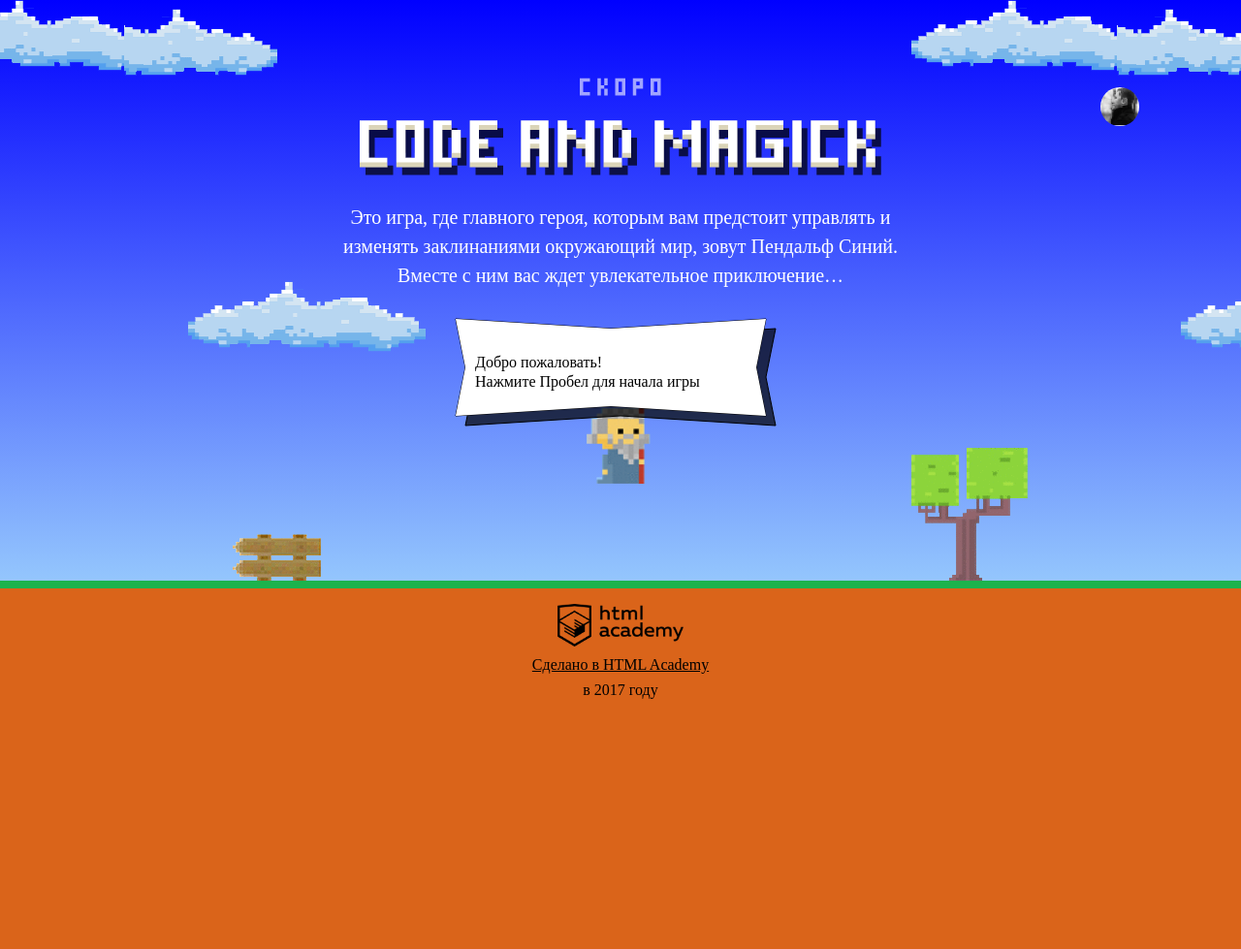
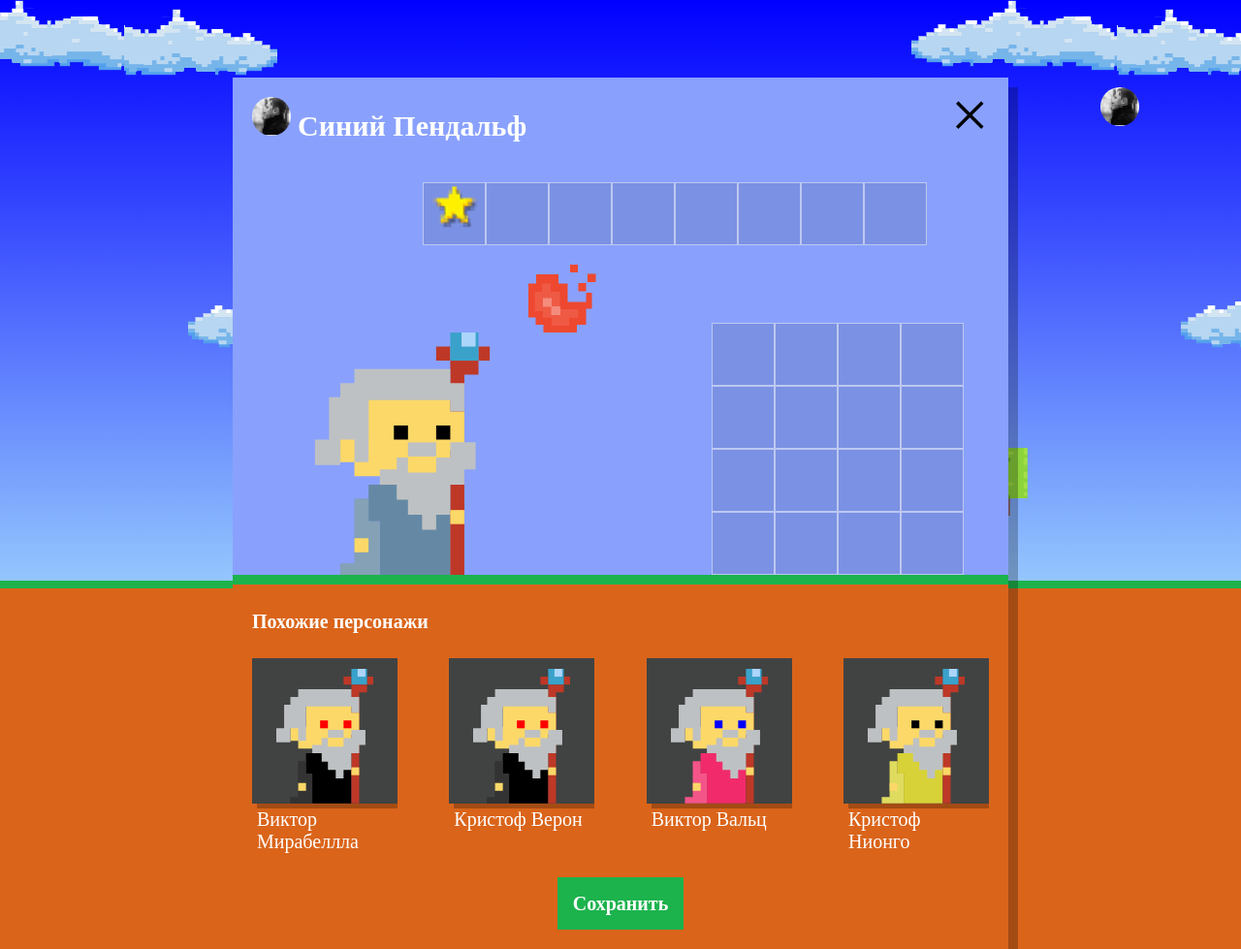
Before and after one commit to Antushev/myProjectCodeAndMagic, a website: page index.html in a window 1280 px wide. Shown: the whole page at 97% size. Before the commit the page ends 800 px from the top, so only its background shows below. Drawn offline with Linux system fonts and the light colour scheme; a web font is replaced by a local one.

Commit message:
Вывод список магов

```diff
--- a/index.html
+++ b/index.html
@@ -152,7 +152,9 @@
 
         <h4 class="setup-similar-title">Похожие персонажи</h4>
 
-        <div class="setup-similar-list"><!--Список похожих персонажей--></div>
+        <div class="setup-similar-list">
+
+        </div>
       </div>
 
       <button class="button setup-submit">Сохранить</button>
@@ -198,6 +200,7 @@
     return (height * (2 / 3)) - getWizardHeight();
   }
 </script>
+<script src="js/setup.js"></script>
 <script src="js/stat.js"></script>
 <script src="js/game.js"></script>
 
--- /dev/null
+++ b/js/setup.js
@@ -0,0 +1,108 @@
+'use strict';
+
+document.querySelector('.setup').classList.remove('hidden');
+var wizardTemplate = document.querySelector('#similar-wizard-template')
+  .content
+  .querySelector('.setup-similar-item');
+
+var similarList = document.querySelector('.setup-similar-list');
+
+var firstNames = [
+  'Иван',
+  'Хуан Себастьян',
+  'Мария',
+  'Кристоф',
+  'Виктор',
+  'Юлия',
+  'Люпита',
+  'Вашингтон'
+];
+
+var lastNames = [
+  'да Марья',
+  'Верон',
+  'Мирабеллла',
+  'Вальц',
+  'Онопко',
+  'Топольницкая',
+  'Нионго',
+  'Ирвинг'
+];
+
+var coatColors = [
+  'rgb(101, 137, 164)',
+  'rgb(241, 43, 107)',
+  'rgb(146, 100, 161)',
+  'rgb(56, 159, 117)',
+  'rgb(215, 210, 55)',
+  'rgb(0, 0, 0)'
+];
+
+var eyesColors = [
+  'black',
+  'red',
+  'blue',
+  'yellow',
+  'green'
+];
+
+var generateName = function (firstNamesWizards, lastNamesWizards) {
+  return firstNamesWizards[Math.ceil(Math.random() * (firstNamesWizards.length - 1))]
+    + ' ' + lastNamesWizards[Math.ceil(Math.random() * (lastNamesWizards.length - 1))];
+};
+
+var generateCoat = function (coatColorsWizards) {
+  return coatColorsWizards[Math.ceil(Math.random() * coatColorsWizards.length)];
+};
+
+var generateEyes = function (eyesColorsWizards) {
+  return eyesColorsWizards[Math.ceil(Math.random() * eyesColorsWizards.length)];
+};
+
+var generateWizard = function (wizardInfo) {
+  var wizardElement = wizardTemplate.cloneNode(true);
+
+  wizardElement.querySelector('.setup-similar-label').textContent = wizardInfo.name;
+  wizardElement.querySelector('.wizard-coat').style.fill = wizardInfo.coatColor;
+  wizardElement.querySelector('.wizard-eyes').style.fill = wizardInfo.eyesColor;
+
+  return wizardElement;
+};
+
+var wizardFragment = function (wizardsInfo) {
+  var fragment = document.createDocumentFragment();
+
+  for (var i = 0; i < wizardsData.length; i++) {
+    var wizardElement = generateWizard(wizardsInfo[i]);
+    fragment.appendChild(wizardElement);
+  }
+
+  return fragment;
+};
+
+var wizardsData = [
+  {
+    name: generateName(firstNames, lastNames),
+    coatColor: generateCoat(coatColors),
+    eyesColor: generateEyes(eyesColors)
+  },
+  {
+    name: generateName(firstNames, lastNames),
+    coatColor: generateCoat(coatColors),
+    eyesColor: generateEyes(eyesColors)
+  },
+  {
+    name: generateName(firstNames, lastNames),
+    coatColor: generateCoat(coatColors),
+    eyesColor: generateEyes(eyesColors)
+  },
+  {
+    name: generateName(firstNames, lastNames),
+    coatColor: generateCoat(coatColors),
+    eyesColor: generateEyes(eyesColors)
+  }
+];
+
+similarList.appendChild(wizardFragment(wizardsData));
+
+document.querySelector('.setup-similar').classList.remove('hidden');
```
